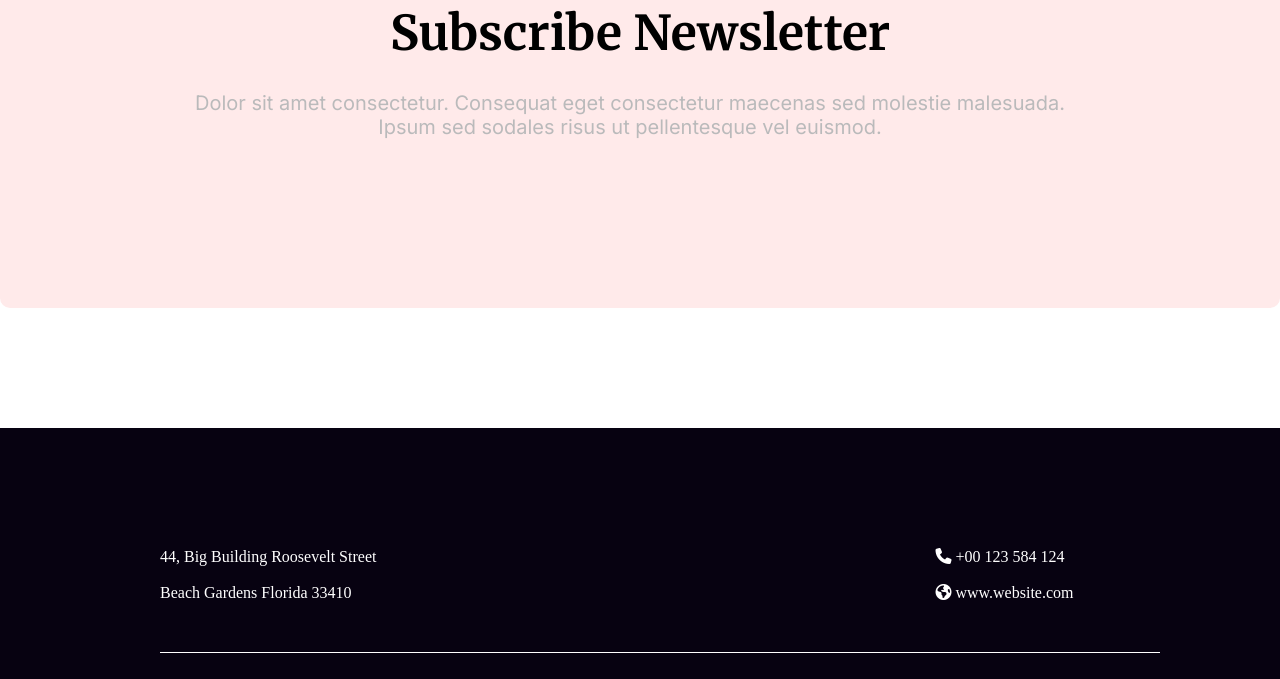
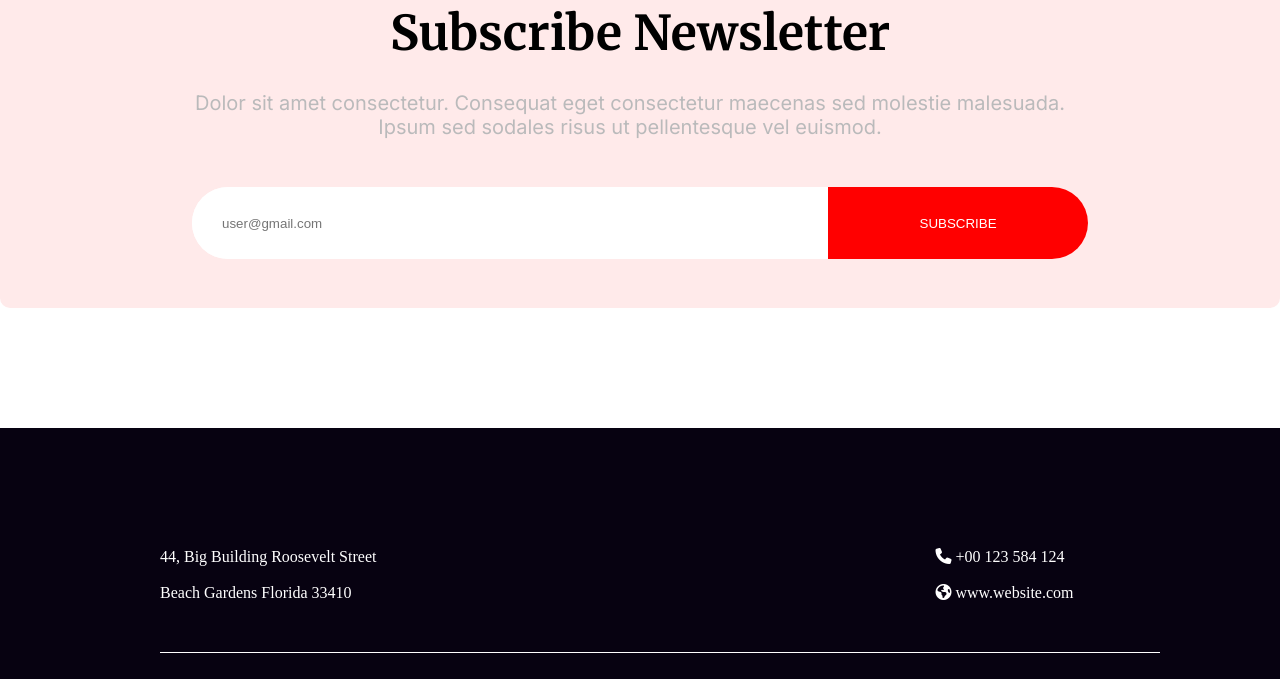
Before and after one commit to shaimazerin46/new_year_offer, a plain HTML site: page index.html in a window 1280 px wide. Shown: the part 6248-6927 px from the top of the page. Drawn offline with Linux system fonts and the light colour scheme.

Commit message:
adding subscribe input

```diff
--- a/index.html
+++ b/index.html
@@ -129,6 +129,10 @@
                     <p class="font1" style="font-size: 48px; font-weight: bold; margin-top: 16px;">Subscribe Newsletter</p>
                     <p class="font2 p_color" style="padding: 28px 20px 48px 0px;">Dolor sit amet consectetur. Consequat eget
                         consectetur maecenas sed molestie malesuada. Ipsum sed sodales risus ut pellentesque vel euismod. </p>
+                        <div class="input_sub">
+                            <input type="text" name="" id="" placeholder="user@gmail.com">
+                            <button class="subs_btn">SUBSCRIBE</button>
+                        </div>
                 </div>
             </section>
             <!-- /* subscribe end */ -->
--- a/styles/style.css
+++ b/styles/style.css
@@ -252,6 +252,30 @@ header{
     height: 336px;
     text-align: center;
 }
+.input_sub{
+    height: 72px;
+    border-radius: 50px;
+    background-color: white;
+    display: flex;
+
+}
+.input_sub input[type="text"]{
+    height: 100%;
+    width: 70%;
+    border: none;
+    border-top-left-radius: 50px;
+    border-bottom-left-radius: 50px;
+    padding-left: 30px;
+}
+.subs_btn{
+    height: 100%;
+    width: 30%;
+    border-top-right-radius: 50px;
+    border-bottom-right-radius: 50px;
+    border: none;
+    background-color: #FF0000;
+    color: white;
+}
 /* subscribe end */
 
 /* footer starts */
```
